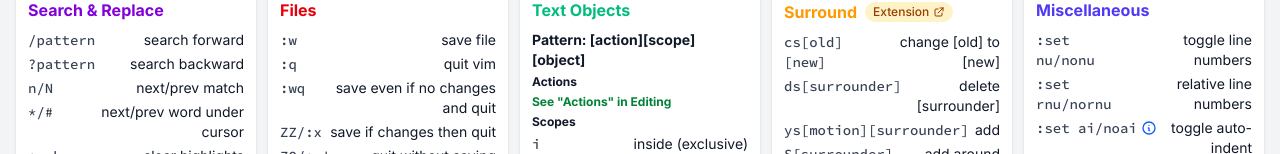
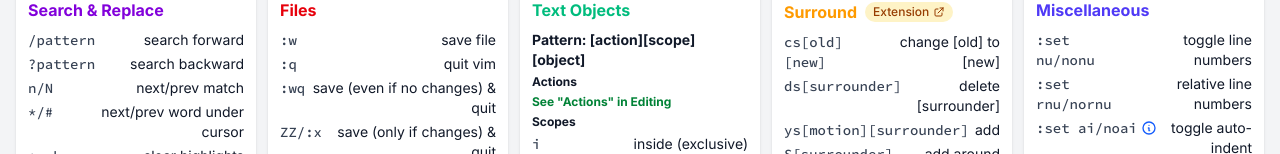
Before and after one commit to Noitidart/vim-cheats, a Next.js app: page / in a window 1280 px wide. Shown: the part 646-800 px from the top of the page. Built offline with nearby package versions, Linux system fonts and the light colour scheme.

Commit message:
Make it clear that it will always quit
The wording "save only if changes then quit" made it osund like if there were no change it would abort and not even quit.

```diff
--- a/pages/index.tsx
+++ b/pages/index.tsx
@@ -581,8 +581,8 @@ const sections: Section[] = [
     commands: [
       [':w', 'save file'],
       [':q', 'quit vim'],
-      [':wq', 'save even if no changes and quit'],
-      ['ZZ/:x', 'save if changes then quit'],
+      [':wq', 'save (even if no changes) & quit'],
+      ['ZZ/:x', 'save (only if changes) & quit'],
       ['ZQ/:q!', 'quit without saving'],
       [
         ':cq',
```
